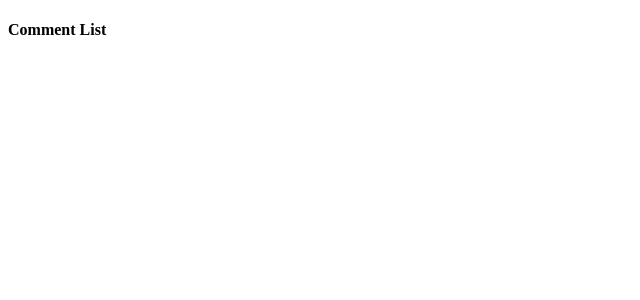
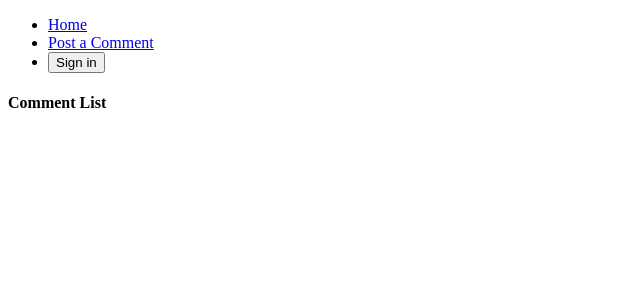
Before and after one commit to alexfromsofia/advanced-react-udemy, a React (Create React App) app: page / in a window 1280 px wide. Shown: the top 300 px of the page, without its empty margins (0-640 px from the left). Built offline with nearby package versions, Linux system fonts and the light colour scheme.

Commit message:
Add auth HOC

```diff
--- a/src/components/App.js
+++ b/src/components/App.js
@@ -1,14 +1,49 @@
-import React from 'react';
-import { Route } from 'react-router-dom';
+import React, { Component } from 'react';
+import { Route, Link } from 'react-router-dom';
+import { connect } from 'react-redux';
 
 import CommentBox from './CommentBox';
 import CommentList from './CommentList';
+import * as actions from '../actions';
 
-export default () => {
+class App extends Component {
+  renderButton() {
+    const { auth, toggleAuth } = this.props;
+    let buttonText = '';
+
+    if (auth) {
+      buttonText = 'out'
+    } else {
+      buttonText = 'in'
+    }
+
+    return (
+      <button onClick={() => toggleAuth(!auth)}>{`Sign ${buttonText}`}</button>
+    )
+  }
+
+  renderHeader() {
+    return (
+      <ul>
+      <li><Link to="/">Home</Link></li>
+      <li><Link to="/post">Post a Comment</Link></li>
+      <li>{this.renderButton()}</li>
+    </ul>
+    )
+  }
+
+  render() {
     return (
       <div>
+        {this.renderHeader()}
         <Route path="/post" component={CommentBox} />
         <Route path="/" exact component={CommentList} />
       </div>
     )
+
   }
+}
+
+const mapStateToProps = state => ({ auth: state.auth });
+
+export default connect(mapStateToProps, actions)(App);
--- /dev/null
+++ b/src/components/AuthHOC.js
@@ -0,0 +1,28 @@
+import React, { Component } from 'react';
+import { connect } from 'react-redux';
+
+export default (ChildComponent) => {
+  class ComposedComponent extends Component {
+    componentDidMount() {
+      this.shouldNavigateAway()
+    }
+
+    componentDidUpdate() {
+      this.shouldNavigateAway()
+    }
+
+    shouldNavigateAway() {
+      if (!this.props.auth) {
+        this.props.history.push('/')
+      }
+    }
+
+    render() {
+      return <ChildComponent {...this.props} />
+    }
+  }
+
+  const mapStateToProps = state => ({ auth: state.auth });
+
+  return connect(mapStateToProps)(ComposedComponent);
+}
--- a/src/components/CommentBox.js
+++ b/src/components/CommentBox.js
@@ -1,6 +1,7 @@
 import React, { Component } from 'react';
 import { connect } from 'react-redux';
 
+import AuthHOC from './AuthHOC';
 import * as actions from '../actions';
 
 class CommentBox extends Component {
@@ -15,6 +16,7 @@ class CommentBox extends Component {
     this.props.addComment(this.state.comment);
 
     this.setState({ comment: '' })
+    this.props.history.push('/');
   }
 
   render() {
@@ -46,4 +48,6 @@ class CommentBox extends Component {
   }
 }
 
-export default connect(null, actions)(CommentBox);
+const mapStateToProps = state => ({ auth: state.auth });
+
+export default connect(mapStateToProps, actions)(AuthHOC(CommentBox));
```
Lines whose indentation alone changed are shown as unchanged.
